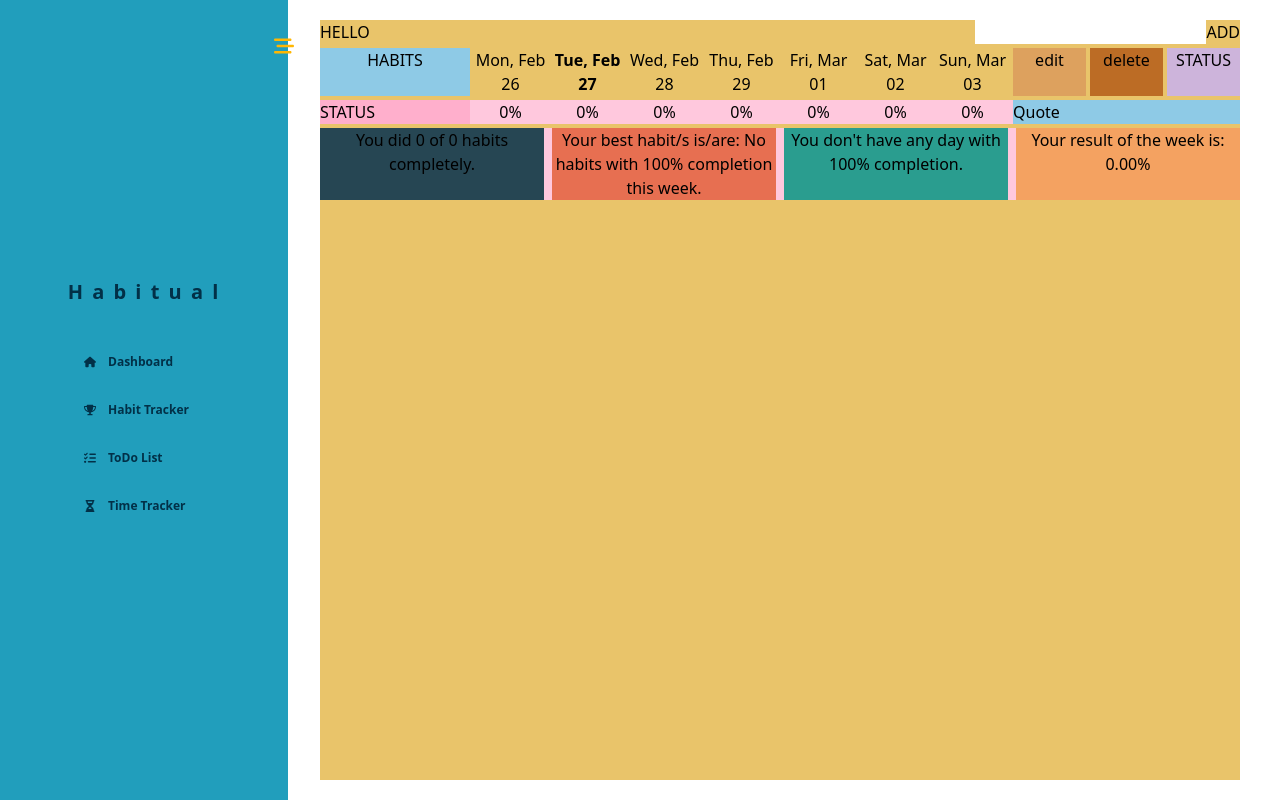
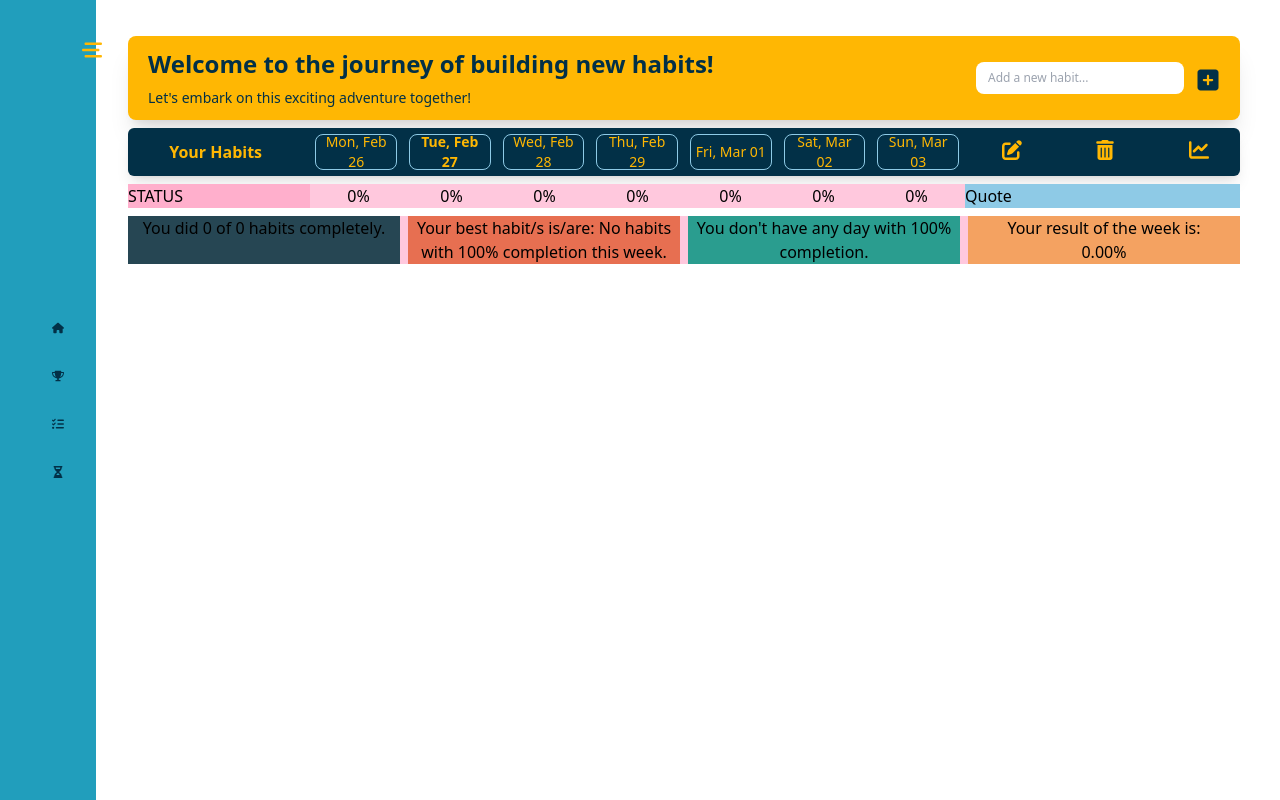
Before and after one commit to HitaBeeDev/Habitual, a React (Vite) app: page /habit-tracker in a window 1280 px wide. Built offline with nearby package versions, Linux system fonts and the light colour scheme.

Commit message:
making UI better

```diff
--- a/src/Components/Container.jsx
+++ b/src/Components/Container.jsx
@@ -7,7 +7,7 @@ import TimeTrackerPage from "./TimeTracker/TimeTrackerPage";
 import HabitTrackerPage from "./HabitSection/HabitTrackerPage";
 
 function Container() {
-  const [isOpen, setIsOpen] = useState(true);
+  const [isOpen, setIsOpen] = useState(false);
 
   const sidebarWidth = isOpen ? "lg:w-48" : "lg:w-12";
   const contentMargin = isOpen
--- a/src/Components/HabitSection/HabitTrackerPage.jsx
+++ b/src/Components/HabitSection/HabitTrackerPage.jsx
@@ -1,18 +1,13 @@
-import { useState, useEffect } from "react";
 import { useHabits } from "../../ContextAPI/HabitContext";
+import { FontAwesomeIcon } from "@fortawesome/react-fontawesome";
+import {
+  faSquarePlus,
+  faPenToSquare,
+  faTrashCan,
+  faChartLine,
+} from "@fortawesome/free-solid-svg-icons";
 
 function HabitTrackerPage() {
-  const [windowWidth, setWindowWidth] = useState(window.innerWidth);
-  const isLargeScreen = windowWidth >= 1024; // Assuming large screen width starts from 1024px
-
-  useEffect(() => {
-    const handleResize = () => {
-      setWindowWidth(window.innerWidth);
-    };
-    window.addEventListener("resize", handleResize);
-    return () => window.removeEventListener("resize", handleResize);
-  }, []);
-
   const {
     habits,
     editIndex,
@@ -39,56 +34,85 @@ function HabitTrackerPage() {
     averagePercentageForWeek,
     weekDates,
     percentages,
+    visibleWeekDates,
   } = useHabits();
 
-  const visibleWeekDates = isLargeScreen ? weekDates : [new Date()];
+  return (
+    <div className="lg:mt-9 lg:mb-5 mt-20 w-full flex flex-col gap-2">
+      <div className="flex flex-row justify-between items-center shadow-xl bg-colorA4 rounded-lg p-3 pl-5 pr-5">
+        <div className="flex flex-col gap-2">
+          <p className="text-2xl font-semibold text-colorA3">
+            Welcome to the journey of building new habits!
+          </p>
+          <p className="text-sm font-normal text-colorA3">
+            Let's embark on this exciting adventure together!
+          </p>
+        </div>
 
-  return (
-    <div className="lg:mt-5 lg:mb-5 mt-20 w-full flex flex-col gap-1 bg-colorD3">
-      <div className="flex flex-row justify-between">
-        <p>HELLO</p>
-        <div>
-          <input value={habitInput} onChange={handleInputChange} type="text" />
-          <button onClick={handleAddClick}>ADD</button>
+        <div className="flex flex-row gap-3 justify-center items-center h-8">
+          <input
+            value={habitInput}
+            onChange={handleInputChange}
+            type="text"
+            className="rounded-lg text-xs p-2 pl-3 w-52"
+            placeholder="Add a new habit..."
+          />
+          <button onClick={handleAddClick}>
+            <FontAwesomeIcon
+              icon={faSquarePlus}
+              className="text-colorA3 mt-2 hover:text-colorA2 transition-all duration-500 w-6 h-6"
+            />
+          </button>
         </div>
       </div>
 
-      <div className="lg:grid lg:grid-cols-12 w-full flex flex-row gap-1">
-        <div className="col-span-2 text-center w-full bg-colorA1">
-          <p>HABITS</p>
+      <div className="lg:grid lg:grid-cols-12 bg-colorA3 h-12 w-full rounded-md items-center shadow-lg flex flex-row gap-3">
+        <div className="col-span-2 text-center w-full">
+          <p className="text-md font-semibold text-colorA4">Your Habits</p>
         </div>
+
         {visibleWeekDates.map((date, index) => (
           <div
             key={index}
-            className="lg:col-span-1 w-full text-center bg-colorA"
+            className="lg:col-span-1 flex justify-center items-center border-[1px] h-9 rounded-lg border-colorA1 p-1 w-full text-center"
           >
             <p
-              style={{
-                fontWeight:
-                  formattedToday === formatDate(date) ? "bold" : "normal",
-              }}
+              className={`text-sm text-colorA4 ${
+                formattedToday === formatDate(date)
+                  ? "font-bold"
+                  : "font-medium"
+              }`}
             >
               {formatDate(date)}
             </p>
           </div>
         ))}
-        <div className="col-span-1 text-center hidden lg:block bg-colorB4">
-          edit
+
+        <div className="col-span-1 text-center hidden lg:block">
+          <FontAwesomeIcon
+            icon={faPenToSquare}
+            className="text-colorA4 w-5 h-5"
+          />
         </div>
-        <div className="col-span-1 text-center hidden lg:block bg-colorB5">
-          delete
+
+        <div className="col-span-1 text-center hidden lg:block">
+          <FontAwesomeIcon icon={faTrashCan} className="text-colorA4 w-5 h-5" />
         </div>
-        <div className="col-span-1 text-center hidden lg:block bg-colorC1">
-          STATUS
+
+        <div className="col-span-1 text-center hidden lg:block">
+          <FontAwesomeIcon
+            icon={faChartLine}
+            className="text-colorA4 w-5 h-5"
+          />
         </div>
       </div>
 
       {habits.map((habit, index) => (
         <div
           key={index}
-          className="lg:grid lg:grid-cols-12 w-full gap-1 flex flex-row justify-between items-center"
+          className="lg:grid lg:grid-cols-12 bg-colorA3 h-10 rounded-lg w-full gap-3 flex flex-row justify-between items-center"
         >
-          <div className="lg:col-span-2 w-full text-center bg-colorA1">
+          <div className="lg:col-span-2 w-full text-center">
             {editIndex === index ? (
               <input
                 value={editInput}
--- a/src/ContextAPI/HabitContext.jsx
+++ b/src/ContextAPI/HabitContext.jsx
@@ -1,4 +1,4 @@
-import { createContext, useContext, useState } from "react";
+import { createContext, useContext, useEffect, useState } from "react";
 import usePersistentState from "../usePersistentState";
 
 const HabitContext = createContext();
@@ -130,6 +130,19 @@ export const HabitProvider = ({ children }) => {
 
   const averagePercentageForWeek = calculateAveragePercentageForWeek();
 
+  const [windowWidth, setWindowWidth] = useState(window.innerWidth);
+  const isLargeScreen = windowWidth >= 1024;
+
+  useEffect(() => {
+    const handleResize = () => {
+      setWindowWidth(window.innerWidth);
+    };
+    window.addEventListener("resize", handleResize);
+    return () => window.removeEventListener("resize", handleResize);
+  }, []);
+
+  const visibleWeekDates = isLargeScreen ? weekDates : [new Date()];
+
   return (
     <HabitContext.Provider
       value={{
@@ -158,6 +171,7 @@ export const HabitProvider = ({ children }) => {
         averagePercentageForWeek,
         weekDates,
         percentages,
+        visibleWeekDates,
       }}
     >
       {children}
```
